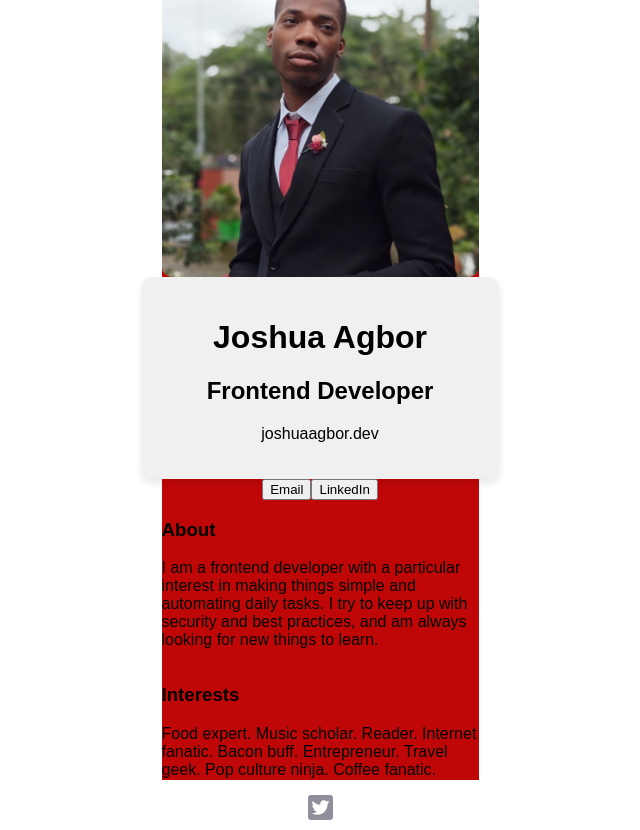
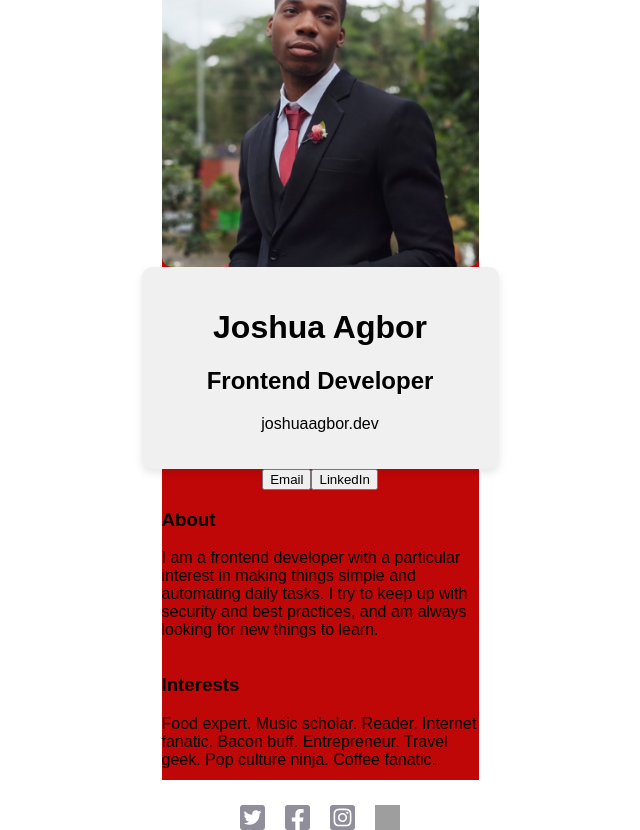
Before and after one commit to buildinrythm/my-business-card, a React (Vite) app: page / in a window 1280 px wide. Shown: the whole page, without its empty margins (320-960 px from the left). Built offline with nearby package versions, Linux system fonts and the light colour scheme; grey boxes are pictures that could not be loaded.

Commit message:
Styled footer icons

```diff
--- a/src/components/Footer.jsx
+++ b/src/components/Footer.jsx
@@ -1,7 +1,12 @@
 export default function Footer() {
   return (
     <>
-    <img src="src/assets/Twitter.svg" alt="twitter icon" />
+    <div className="footer-icon-container">
+    <img src="src/assets/Twitter.svg" alt="twitter icon" className="footer-icon"/>
+    <img src="src/assets/Facebook.svg" alt="facebook icon" className="footer-icon" />
+    <img src="src/assets/Instagram.svg" alt="instagram icon" className="footer-icon" />
+    <img src="src/assets/Github.svg" alt="github icon" className="footer-icon" />
+    </div>
   </>
 )
 }
--- a/src/index.css
+++ b/src/index.css
@@ -34,3 +34,14 @@ body {
   box-shadow: 0 4px 8px rgba(0,0,0,0.1);
   text-align: center;
 }
+
+.footer-icon-container {
+  display: flex;
+  justify-content: center;
+  gap: 20px;
+  margin-top: 20px;
+}
+.footer-icon {
+  width: 25px;
+  height: 25px;
+}
```
